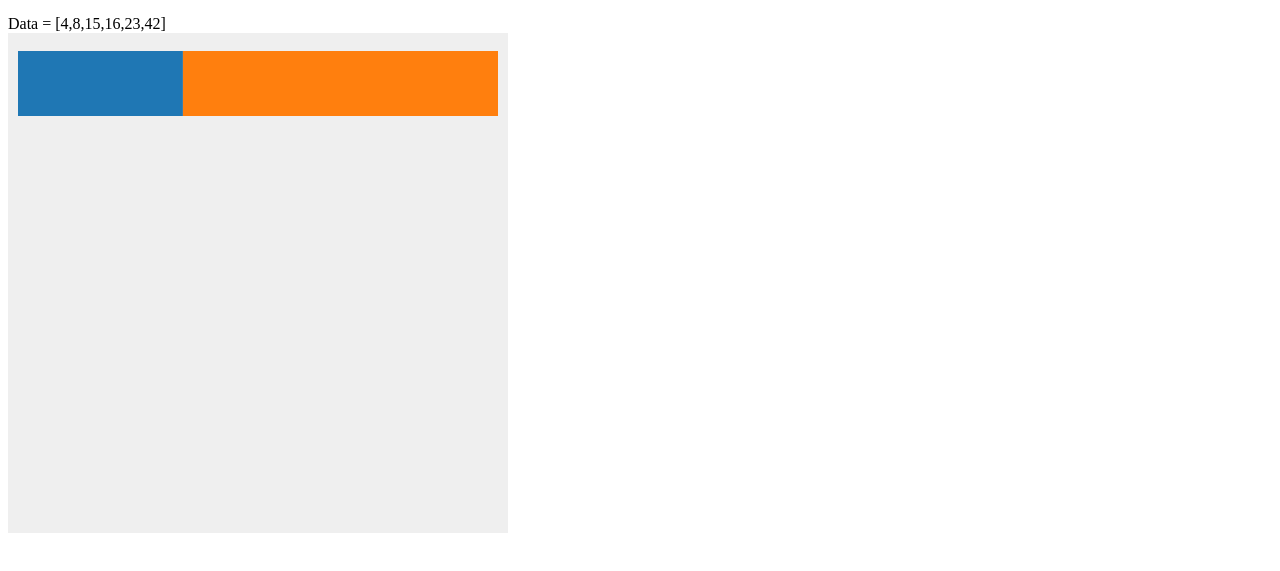
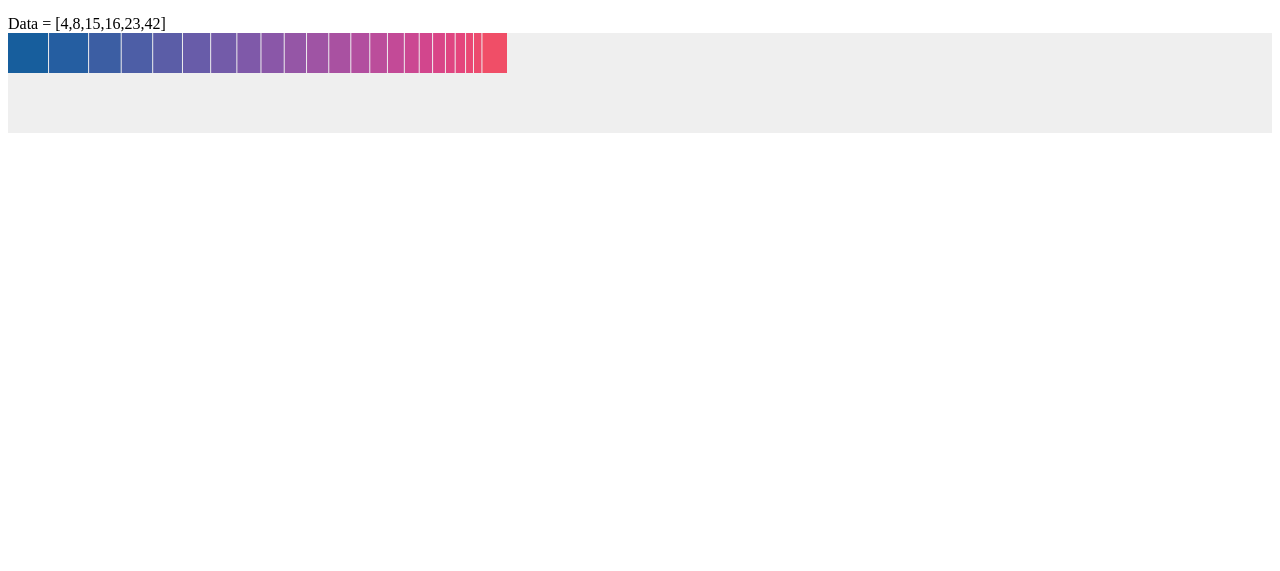
Before and after one commit to pvjones/d3-simple-genome, a website: page index.html in a window 1280 px wide. Shown: the part 43-614 px from the top of the page. Drawn offline with nearby package versions, Linux system fonts and the light colour scheme.

Commit message:
fine-tuning stacked bar

```diff
--- a/js/barChart.js
+++ b/js/barChart.js
@@ -12,46 +12,162 @@
             },
             link: function(scope, elem, attrs) {
 
-                    var margins = {
-                            top: 10,
-                            left: 10,
-                            right: 10,
-                            bottom: 10
-                        },
-                        legendPanel = {
-                            width: 180
-                        },
-                        width = 500 - margins.left - margins.right,
-                        height = 100 - margins.top - margins.bottom,
-                        dataset = [{
+                    var width = 500;
+                    var height = 40;
+
+                    var dataset = [{
                         data: [{
-                                    month: 'Aug',
-                                    count: 123
+                            id: 1,
+                            length: 249250621
                         }],
-                                name: 'Series #1'
+                        name: 'chromosome1'
                     }, {
                         data: [{
-                                    month: 'Aug',
-                                    count: 235
+                            id: 2,
+                            length: 243199373
                         }],
-                                name: 'Series #2'
-                            }
-
-                        ],
-                        series = dataset.map(function(d) {
+                        name: 'chromosome2'
+                    }, {
+                        data: [{
+                            id: 3,
+                            length: 198022430
+                        }],
+                        name: 'chromosome3'
+                    }, {
+                        data: [{
+                            id: 4,
+                            length: 191154276
+                        }],
+                        name: 'chromosome4'
+                    }, {
+                        data: [{
+                            id: 5,
+                            length: 180915260
+                        }],
+                        name: 'chromosome5'
+                    }, {
+                        data: [{
+                            id: 6,
+                            length: 171115067
+                        }],
+                        name: 'chromosome6'
+                    }, {
+                        data: [{
+                            id: 7,
+                            length: 159138663
+                        }],
+                        name: 'chromosome7'
+                    }, {
+                        data: [{
+                            id: 8,
+                            length: 146364022
+                        }],
+                        name: 'chromosome8'
+                    }, {
+                        data: [{
+                            id: 9,
+                            length: 141213431
+                        }],
+                        name: 'chromosome9'
+                    }, {
+                        data: [{
+                            id: 10,
+                            length: 135534747
+                        }],
+                        name: 'chromosome10'
+                    }, {
+                        data: [{
+                            id: 11,
+                            length: 135006516
+                        }],
+                        name: 'chromosome11'
+                    }, {
+                        data: [{
+                            id: 12,
+                            length: 133851895
+                        }],
+                        name: 'chromosome12'
+                    }, {
+                        data: [{
+                            id: 13,
+                            length: 115169878
+                        }],
+                        name: 'chromosome13'
+                    }, {
+                        data: [{
+                            id: 14,
+                            length: 107349540
+                        }],
+                        name: 'chromosome14'
+                    }, {
+                        data: [{
+                            id: 15,
+                            length: 102531392
+                        }],
+                        name: 'chromosome15'
+                    }, {
+                        data: [{
+                            id: 16,
+                            length: 90354753
+                        }],
+                        name: 'chromosome16'
+                    }, {
+                        data: [{
+                            id: 17,
+                            length: 81195210
+                        }],
+                        name: 'chromosome17'
+                    }, {
+                        data: [{
+                            id: 18,
+                            length: 78077248
+                        }],
+                        name: 'chromosome18'
+                    }, {
+                        data: [{
+                            id: 19,
+                            length: 59128983
+                        }],
+                        name: 'chromosome19'
+                    }, {
+                        data: [{
+                            id: 20,
+                            length: 63025520
+                        }],
+                        name: 'chromosome20'
+                    }, {
+                        data: [{
+                            id: 21,
+                            length: 48129895
+                        }],
+                        name: 'chromosome21'
+                    }, {
+                        data: [{
+                            id: 22,
+                            length: 51304566
+                        }],
+                        name: 'chromosome22'
+                    }, {
+                        data: [{
+                            id: 23,
+                            length: 155270560
+                        }],
+                        name: 'chromosome23'
+                    }, ]
+                    var series = dataset.map(function(d) {
                         return d.name;
-                        }),
-                        dataset = dataset.map(function(d) {
+                    });
+                    var dataset = dataset.map(function(d) {
                         return d.data.map(function(o, i) {
                             // Structure it so that your numeric
                             // axis (the stacked amount) is y
                             return {
-                                    y: o.count,
-                                    x: o.month
+                                y: o.length,
+                                x: o.id
                             };
                         });
-                        }),
-                        stack = d3.layout.stack();
+                    });
+                    var stack = d3.layout.stack();
 
                     stack(dataset);
 
@@ -64,53 +180,62 @@
                                 x0: d.y0
                             };
                         });
-                        }),
-                        svg = d3.select(elem[0])
+                    });
+
+                    let svg = d3.select(elem[0])
                         .append('svg')
-                        .attr('width', width + margins.left + margins.right)
-                        .attr('height', height + margins.top + margins.bottom)
-                        .append('g')
-                        .attr('transform', 'translate(' + margins.left + ',' + margins.top + ')'),
-                        xMax = d3.max(dataset, function(group) {
+                        .attr('width', width)
+                        .attr('height', height)
+                        .append('g');
+
+                    let xMax = d3.max(dataset, function(group) {
                         return d3.max(group, function(d) {
                             return d.x + d.x0;
                         });
-                        }),
-                        xScale = d3.scale.linear()
+                    });
+
+                    let xScale = d3.scale.linear()
                         .domain([0, xMax])
-                        .range([0, width]),
-                        months = dataset[0].map(function(d) {
+                        .range([0, width])
+
+                    let rows = dataset[0].map(function(d) {
                         return d.y;
-                        }),
-                        yScale = d3.scale.ordinal()
-                        .domain(months)
-                        .rangeRoundBands([0, height], .1),
-                        colours = d3.scale.category10(),
-                        groups = svg.selectAll('g')
+                    });
+
+                    let yScale = d3.scale.ordinal()
+                        .domain(rows)
+                        .rangeRoundBands([0, height]);
+
+                    let colors = color = d3.scale.linear()
+                        .domain([1, width/20])
+                        .interpolate(d3.interpolateHcl)
+                        .range([d3.rgb("#104f99"), d3.rgb('#f75040')]);
+
+                    let groups = svg.selectAll('g')
                         .data(dataset)
-                        .enter()
-                        .append('g')
+                        .enter().append('g')
                         .style('fill', function(d, i) {
-                            return colours(i);
-                        }),
-                        rects = groups.selectAll('rect')
+                            return colors(i);
+                        });
+
+                    let rects = groups.selectAll('rect')
                         .data(function(d) {
                             return d;
                         })
-                        .enter()
-                        .append('rect')
+                        .enter().append('rect')
                         .attr('x', function(d) {
                             return xScale(d.x0);
                         })
-                        .attr('y', function(d, i) {
-                            return yScale(d.y);
-                        })
+                        // .attr('y', function(d, i) {
+                        //     return yScale(d.y);
+                        // })
                         .attr('height', function(d) {
                             return yScale.rangeBand();
                         })
                         .attr('width', function(d) {
-                            return xScale(d.x);
+                            return xScale(d.x) - 1;
                         })
+
 
 
                 } //end of link
--- a/styles/main.css
+++ b/styles/main.css
@@ -4,19 +4,19 @@
 }
 
 .bar-chart-container {
-  height: 500px;
-  width: 500px;
+  width: 100%;
+  height: 100px;
   background-color: #EFEFEF;
 }
 
 .bar-chart {
-  height: 500px;
-  width: 500px;
+  height: 100%;
+  width: 100%;
   background-color: #EFEFEF;
 }
 
 .bar-chart rect {
-
+ opacity: 0.9;
 }
 
 .bar-chart text {
```
Lines whose indentation alone changed are shown as unchanged.
